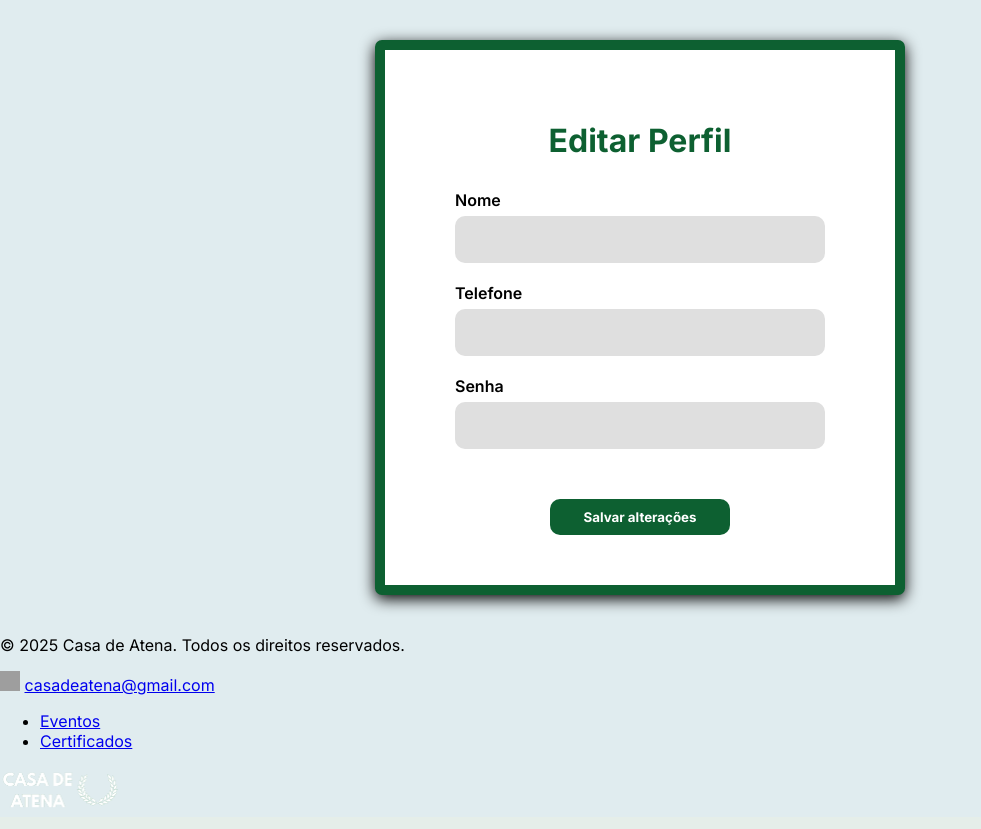
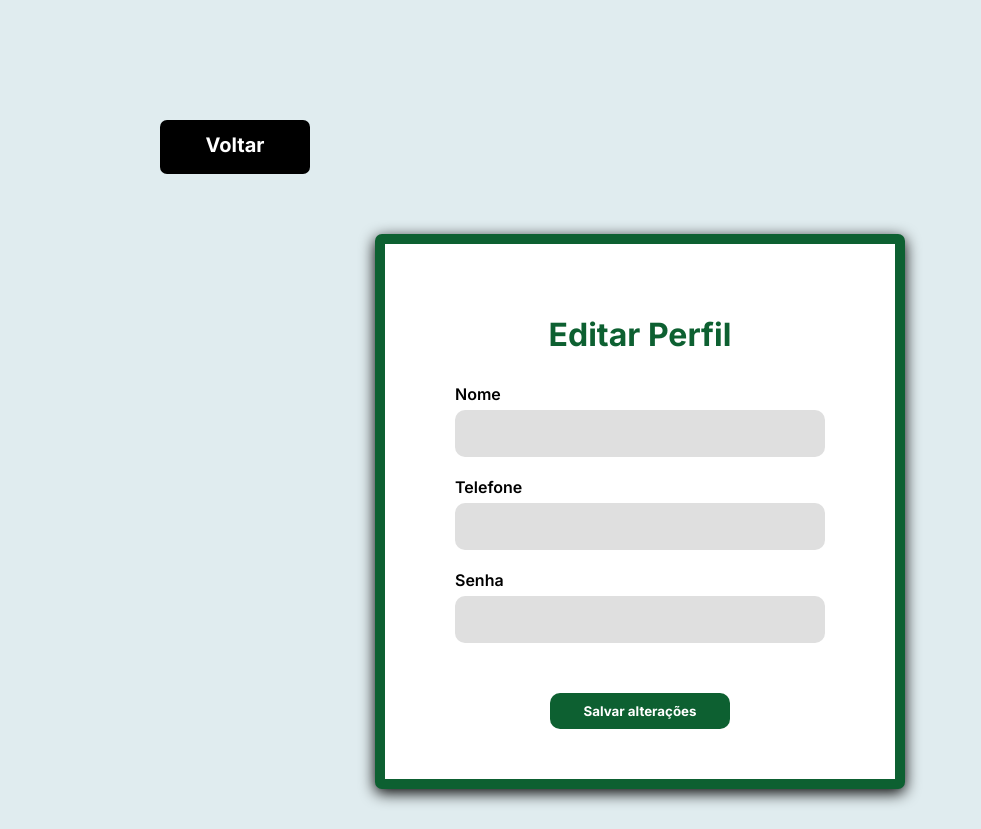
Before and after one commit to okiobot/SGEA, a Django app: template sgea/login/templates/usuarios/editar_usuario.html in a window 1280 px wide. Shown: the part 174-1003 px from the top of the page, without its empty margins (0-981 px from the left). Before the commit the page ends 981 px from the top, so only its background shows below. Run offline with Django 5.2, Linux system fonts and the light colour scheme; the template is opened without the code that fills it, so the values that code supplies are empty; some web fonts are replaced; grey boxes are pictures that could not be loaded.

Commit message:
feat: Botão de Voltar

```diff
--- a/sgea/login/templates/usuarios/editar_usuario.html
+++ b/sgea/login/templates/usuarios/editar_usuario.html
@@ -7,6 +7,14 @@
 
 <form method="post">
     {% csrf_token %}
+    <section class="botoes-organizador">
+        <div class="botao-organizador">
+                <a href = "{% url 'inscricao' %}">
+                    Voltar
+                </a>
+        </div>
+    </section>
+
     <div class="editar-perfil-container">
       <div class="editar-perfil-titulo">
           <h1>Editar Perfil</h1>
```
